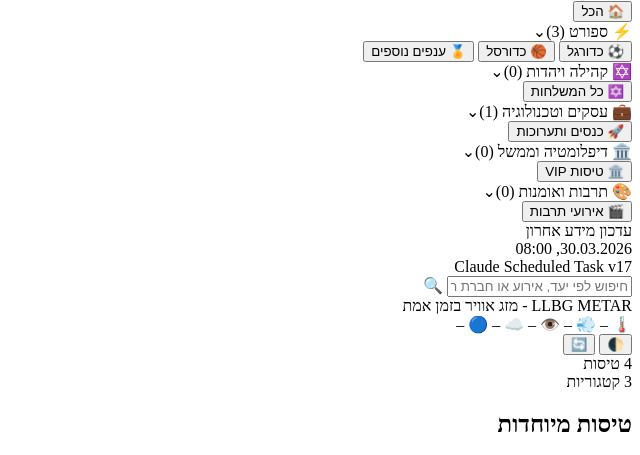
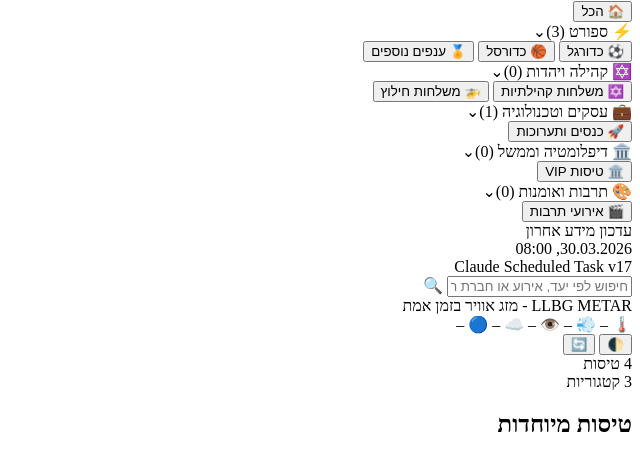
Before and after one commit to maor561/FLIGHT-TARGET, a website built with Vite: page index.html in a window 1280 px wide. Shown: the part 329-784 px from the top of the page, without its empty margins (640-1280 px from the left). Built offline with nearby package versions, Linux system fonts and the light colour scheme; no server answers.

Commit message:
feat: add rescue missions category (🚁) to jewish community section
- Added 'משלחות חילוץ' (Rescue Missions) as sub-category under קהילה ויהדות
- Icon: 🚁 for rescue/humanitarian operations
- Updated automation to include rescue mission verification
- Supports Israeli rescue, evacuation, and humanitarian operations

Rescue missions will be tracked and verified like other flight categories.

```diff
--- a/index.html
+++ b/index.html
@@ -60,7 +60,11 @@
                     <div class="category-content">
                         <button class="nav-item" data-category="jewish">
                             <span class="icon">✡️</span>
-                            <span class="label">כל המשלחות</span>
+                            <span class="label">משלחות קהילתיות</span>
+                        </button>
+                        <button class="nav-item" data-category="rescue">
+                            <span class="icon">🚁</span>
+                            <span class="label">משלחות חילוץ</span>
                         </button>
                     </div>
                 </div>
```
